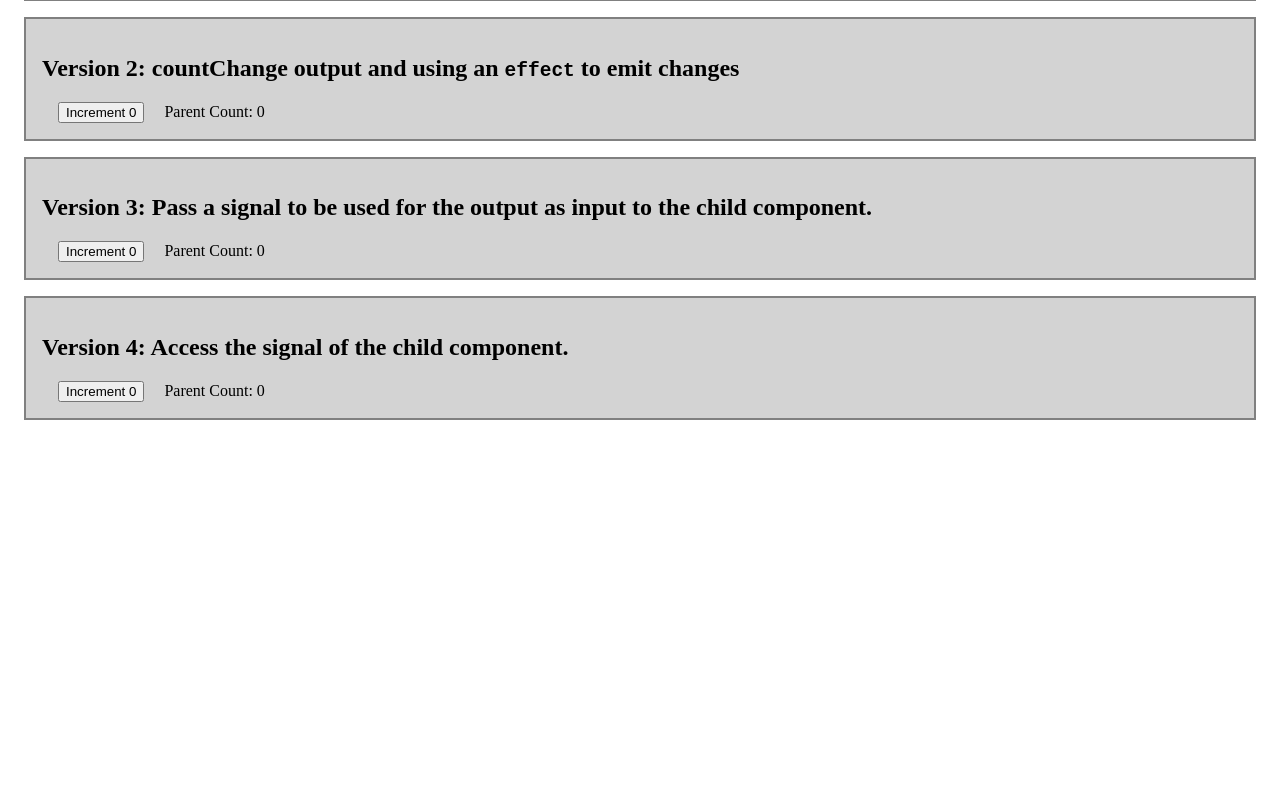
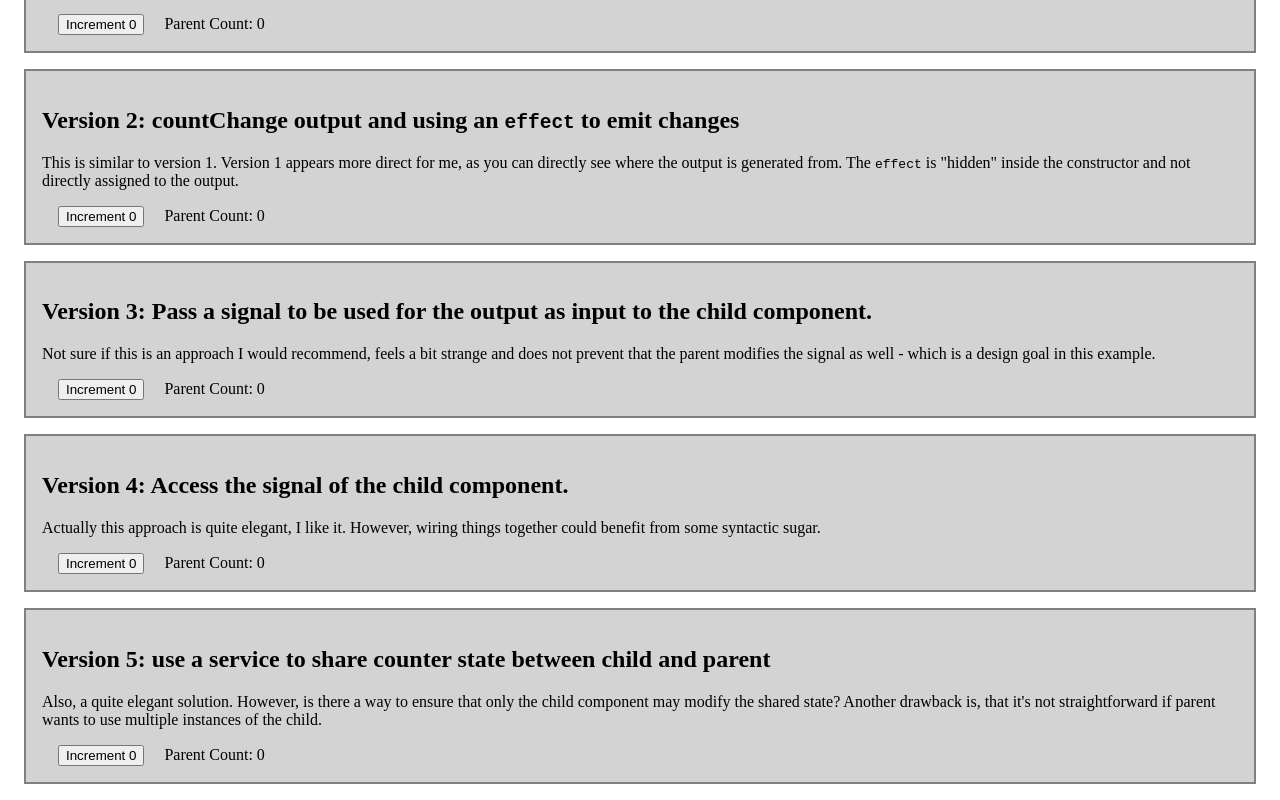
Before and after one commit to ptandler/angular-state-output-playground, an Angular app: page / in a window 1280 px wide. Shown: the part 203-1003 px from the top of the page. Before the commit the page ends 800 px from the top, so only its background shows below. Built offline with nearby package versions, Linux system fonts and the light colour scheme.

Commit message:
added counter5.component.ts and some description

```diff
--- a/src/app/app.component.ts
+++ b/src/app/app.component.ts
@@ -1,8 +1,9 @@
 import { Component } from "@angular/core";
 import { Parent1Component } from "./counter1/counter1.component";
 import { Parent2Component } from "./counter2/counter2.component";
+import { Parent3Component } from "./counter3/counter3.component";
 import { Parent4Component } from "./counter4/counter4.component";
-import { Parent3Component } from "./counter3/counter3.component";
+import { Parent5Component } from "./counter5/counter5.component";
 
 @Component({
   selector: "app-root",
@@ -13,6 +14,7 @@ import { Parent3Component } from "./counter3/counter3.component";
     <app-parent2 />
     <app-parent3 />
     <app-parent4 />
+    <app-parent5 />
   `,
   styles: [],
   imports: [
@@ -20,6 +22,7 @@ import { Parent3Component } from "./counter3/counter3.component";
     Parent2Component,
     Parent3Component,
     Parent4Component,
+    Parent5Component,
   ],
 })
 export class AppComponent {
--- a/src/app/counter1/counter1.component.ts
+++ b/src/app/counter1/counter1.component.ts
@@ -22,11 +22,20 @@ export class Counter1Component {
   selector: "app-parent1",
   standalone: true,
   imports: [Counter1Component],
-  template: `<div class="example">
+  template: ` <div class="example">
     <h2>
       Version 1: countChange output via
       <code>outputFromObservable(toObservable(this.count))</code>
     </h2>
+    <p>
+      Actually the "classical" outputs in Angular are meant for
+      <a
+        href="https://github.com/angular/angular/issues/56923#issuecomment-2220049354"
+        target="_blank"
+        >events, not for shared state</a
+      >. So, while this solutions appears quite elegant to me, it's design is
+      not following the original output concept.
+    </p>
 
     <app-counter1 (countChanged)="parentCount.set($event)" class="counter" />
     Parent Count: {{ parentCount() }}
--- a/src/app/counter2/counter2.component.ts
+++ b/src/app/counter2/counter2.component.ts
@@ -30,6 +30,12 @@ export class Counter2Component {
       Version 2: countChange output and using an <code>effect</code> to emit
       changes
     </h2>
+    <p>
+      This is similar to version 1. Version 1 appears more direct for me, as you
+      can directly see where the output is generated from. The
+      <code>effect</code> is "hidden" inside the constructor and not directly
+      assigned to the output.
+    </p>
     <app-counter2 (countChange)="parentCount.set($event)" class="counter" />
     Parent Count: {{ parentCount() }}
   </div>`,
--- a/src/app/counter3/counter3.component.ts
+++ b/src/app/counter3/counter3.component.ts
@@ -26,6 +26,11 @@ export class Counter3Component {
       Version 3: Pass a signal to be used for the output as input to the child
       component.
     </h2>
+    <p>
+      Not sure if this is an approach I would recommend, feels a bit strange and
+      does not prevent that the parent modifies the signal as well - which is a
+      design goal in this example.
+    </p>
     <app-counter3 [countSignal]="parentCount" class="counter" />
     Parent Count: {{ parentCount() }}
   </div>`,
--- a/src/app/counter4/counter4.component.ts
+++ b/src/app/counter4/counter4.component.ts
@@ -24,6 +24,10 @@ export class Counter4Component {
   imports: [Counter4Component],
   template: `<div class="example">
     <h2>Version 4: Access the signal of the child component.</h2>
+    <p>
+      Actually this approach is quite elegant, I like it. However, wiring things
+      together could benefit from some syntactic sugar.
+    </p>
     <app-counter4 #counter4 class="counter" />
     Parent Count: {{ parentCount() }}
   </div>`,
--- /dev/null
+++ b/src/app/counter5/counter5.component.ts
@@ -0,0 +1,45 @@
+import { Component, inject, Injectable, signal } from "@angular/core";
+
+@Injectable()
+class Counter5Service {
+  public readonly count = signal(0);
+}
+
+@Component({
+  selector: "app-counter5",
+  standalone: true,
+  template: `<button (click)="increment()">Increment {{ count() }}</button>`,
+})
+export class Counter5Component {
+  /** get shared counter from service */
+  protected readonly count = inject(Counter5Service).count;
+
+  increment() {
+    this.count.update((value) => value + 1);
+  }
+}
+
+@Component({
+  selector: "app-parent5",
+  standalone: true,
+  imports: [Counter5Component],
+  providers: [Counter5Service],
+  template: ` <div class="example">
+    <h2>
+      Version 5: use a service to share counter state between child and parent
+    </h2>
+    <p>
+      Also, a quite elegant solution. However, is there a way to ensure that
+      only the child component may modify the shared state? Another drawback is,
+      that it's not straightforward if parent wants to use multiple instances of
+      the child.
+    </p>
+    <app-counter5 class="counter" />
+    Parent Count: {{ parentCount() }}
+  </div>`,
+})
+export class Parent5Component {
+  // in this case the parent could also modify the counter
+  // TODO is there a way to prevent this?
+  protected readonly parentCount = inject(Counter5Service).count;
+}
```
Also changed, not shown: 1 other file (tests, documents, lock files or other folders).
